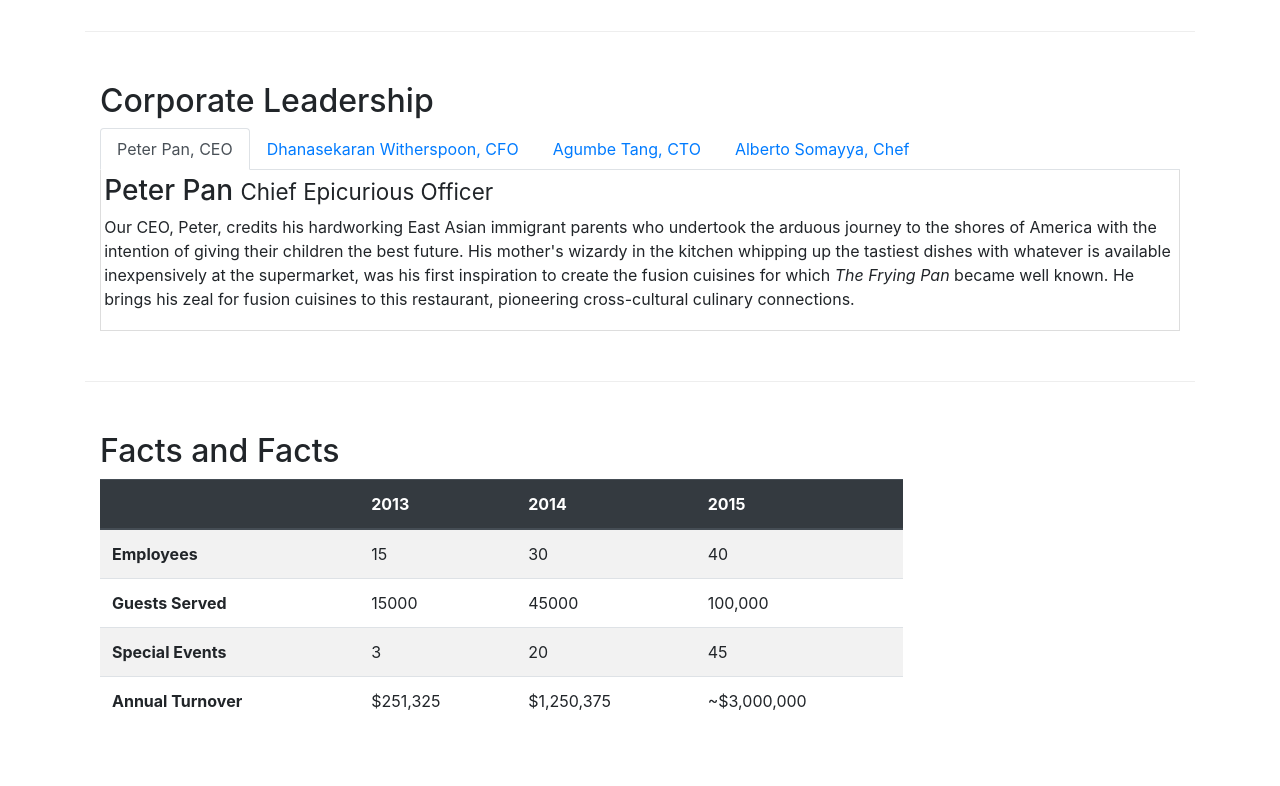
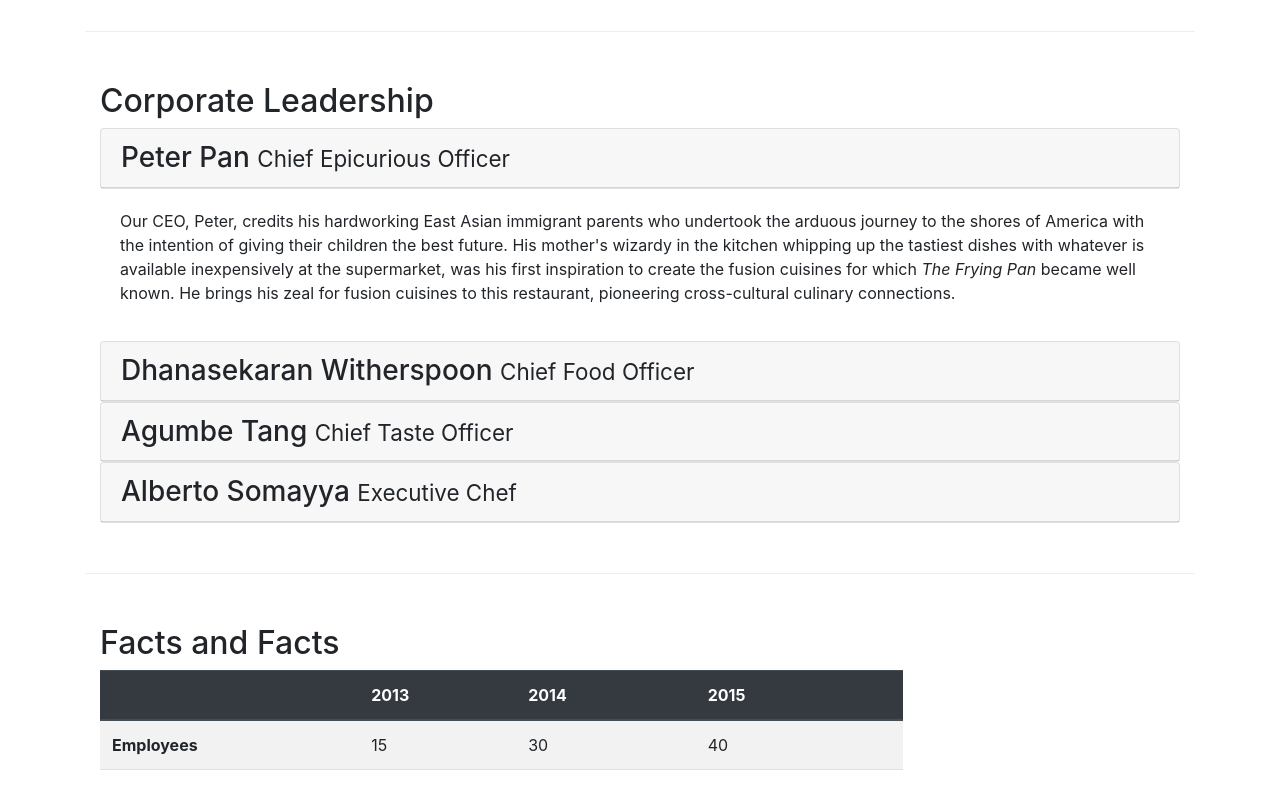
Before and after one commit to shibasensei/frontendUIHongKongUniverity, a website: page aboutus.html in a window 1280 px wide. Shown: the part 940-1726 px from the top of the page. Drawn offline with nearby package versions, Linux system fonts and the light colour scheme.

Commit message:
accodion done in aboutus.html

```diff
--- a/aboutus.html
+++ b/aboutus.html
@@ -109,7 +109,7 @@
     <div class="row row-content">
       <div class="col-12">
         <h2>Corporate Leadership</h2>
-        <ul class="nav nav-tabs">
+        <!-- <ul class="nav nav-tabs">
           <li class="nav-item">
             <a class="nav-link active" href="#CEO" role="tab" data-toggle="tab">Peter Pan, CEO</a>
           </li>
@@ -122,31 +122,77 @@
           <li class="nav-item">
             <a class="nav-link " href="#CHEF" role="tab" data-toggle="tab">Alberto Somayya, Chef</a>
           </li>
-        </ul>
-        <div class="tab-content">
-          <div role="tabepanel" class="tab-pane show fade active" id="CEO">
-            <h3>Peter Pan <small>Chief Epicurious Officer</small></h3>
-            <p class="d-none d-sm-block">Our CEO, Peter, credits his hardworking East Asian immigrant parents who undertook the arduous journey to the shores of America with the intention of giving their children the best future. His mother's wizardy in
-              the kitchen whipping up the tastiest dishes with whatever is available inexpensively at the supermarket, was his first inspiration to create the fusion cuisines for which <em>The Frying Pan</em> became well known. He brings his zeal for
-              fusion cuisines to this restaurant, pioneering cross-cultural culinary connections.</p>
+        </ul> -->
+
+        <div id="accordion">
+
+          <div class="card">
+            <div class="card-header" role="tab" id="ceoheader">
+              <h3 class="mb-0">
+                <a data-toggle="collapse" data-target="#CEO">
+                  Peter Pan <small>Chief Epicurious Officer</small>
+                </a></h3>
+            </div>
+          </div>
+          <div role="tabpanel" class="collapse show" id="CEO" data-parent="#accordion">
+            <div class="card-body">
+              <p class="d-none d-sm-block">Our CEO, Peter, credits his hardworking East Asian immigrant parents who undertook the arduous journey to the shores of America with the intention of giving their children the best future. His mother's
+                wizardy
+                in
+                the kitchen whipping up the tastiest dishes with whatever is available inexpensively at the supermarket, was his first inspiration to create the fusion cuisines for which <em>The Frying Pan</em> became well known. He brings his zeal
+                for
+                fusion cuisines to this restaurant, pioneering cross-cultural culinary connections.</p>
+            </div>
           </div>
 
-          <div role="tabepanel" class="tab-pane  fade" id="CFO">
-            <h3>Dhanasekaran Witherspoon <small>Chief Food Officer</small></h3>
-            <p class="d-none d-sm-block">Our CFO, Danny, as he is affectionately referred to by his colleagues, comes from a long established family tradition in farming and produce. His experiences growing up on a farm in the Australian outback gave him
-              great appreciation for varieties of food sources. As he puts it in his own words, <em>Everything that runs, wins, and everything that stays, pays!</em></p>
+          <div class="card">
+            <div class="card-header" role="tab" id="cfoheader">
+              <h3 class="mb-0">
+                <a data-toggle="collapse" data-target="#CFO">
+                  Dhanasekaran Witherspoon <small>Chief Food Officer</small>
+                </a></h3>
+            </div>
+          </div>
+          <div role="tabpanel" class="collapse" id="CFO" data-parent="#accordion">
+            <div class="card-body">
+               <p class="d-none d-sm-block">Our CFO, Danny, as he is affectionately referred to by his colleagues, comes from a long established family tradition in farming and produce. His experiences growing up on a farm in the Australian outback
+                 gave
+                 him
+                 great appreciation for varieties of food sources. As he puts it in his own words, <em>Everything that runs, wins, and everything that stays, pays!</em></p>
+            </div>
           </div>
 
-          <div role="tabepanel" class="tab-pane  fade" id="CTO">
-            <h3>Agumbe Tang <small>Chief Taste Officer</small></h3>
-            <p class="d-none d-sm-block">Blessed with the most discerning gustatory sense, Agumbe, our CTO, personally ensures that every dish that we serve meets his exacting tastes. Our chefs dread the tongue lashing that ensues if their dish does not
-              meet his exacting standards. He lives by his motto, <em>You click only if you survive my lick.</em></p>
+          <div class="card">
+            <div class="card-header" role="tab" id="ctoheader">
+              <h3 class="mb-0">
+                <a data-target="#CTO" data-toggle="collapse">
+                  Agumbe Tang <small>Chief Taste Officer</small>
+                </a></h3>
+            </div>
+          </div>
+          <div role="tabpanel" class="collapse" id="CTO" data-parent="#accordion">
+            <div class="card-body">
+              <p class="d-none d-sm-block">Blessed with the most discerning gustatory sense, Agumbe, our CTO, personally ensures that every dish that we serve meets his exacting tastes. Our chefs dread the tongue lashing that ensues if their dish
+                does
+                not
+                meet his exacting standards. He lives by his motto, <em>You click only if you survive my lick.</em></p>
+            </div>
           </div>
 
-          <div role="tabepanel" class="tab-pane  fade" id="CHEF">
-            <h3>Alberto Somayya <small>Executive Chef</small></h3>
-            <p class="d-none d-sm-block">Award winning three-star Michelin chef with wide International experience having worked closely with whos-who in the culinary world, he specializes in creating mouthwatering Indo-Italian fusion experiences. He
-              says, <em>Put together the cuisines from the two craziest cultures, and you get a winning hit! Amma Mia!</em></p>
+          <div class="card">
+            <div class="card-header" role="tab" id="chefheader">
+              <h3 class="mb-0">
+                <a data-target="#CHEF" data-toggle="collapse">
+                  Alberto Somayya <small>Executive Chef</small>
+                </a></h3>
+            </div>
+          </div>
+          <div role="tabpanel" class="collapse" id="CHEF" data-parent="#accordion">
+            <div class="card-body">
+              <p class="d-none d-sm-block">Award winning three-star Michelin chef with wide International experience having worked closely with whos-who in the culinary world, he specializes in creating mouthwatering Indo-Italian fusion experiences.
+                He
+                says, <em>Put together the cuisines from the two craziest cultures, and you get a winning hit! Amma Mia!</em></p>
+            </div>
           </div>
         </div>
       </div>
```
